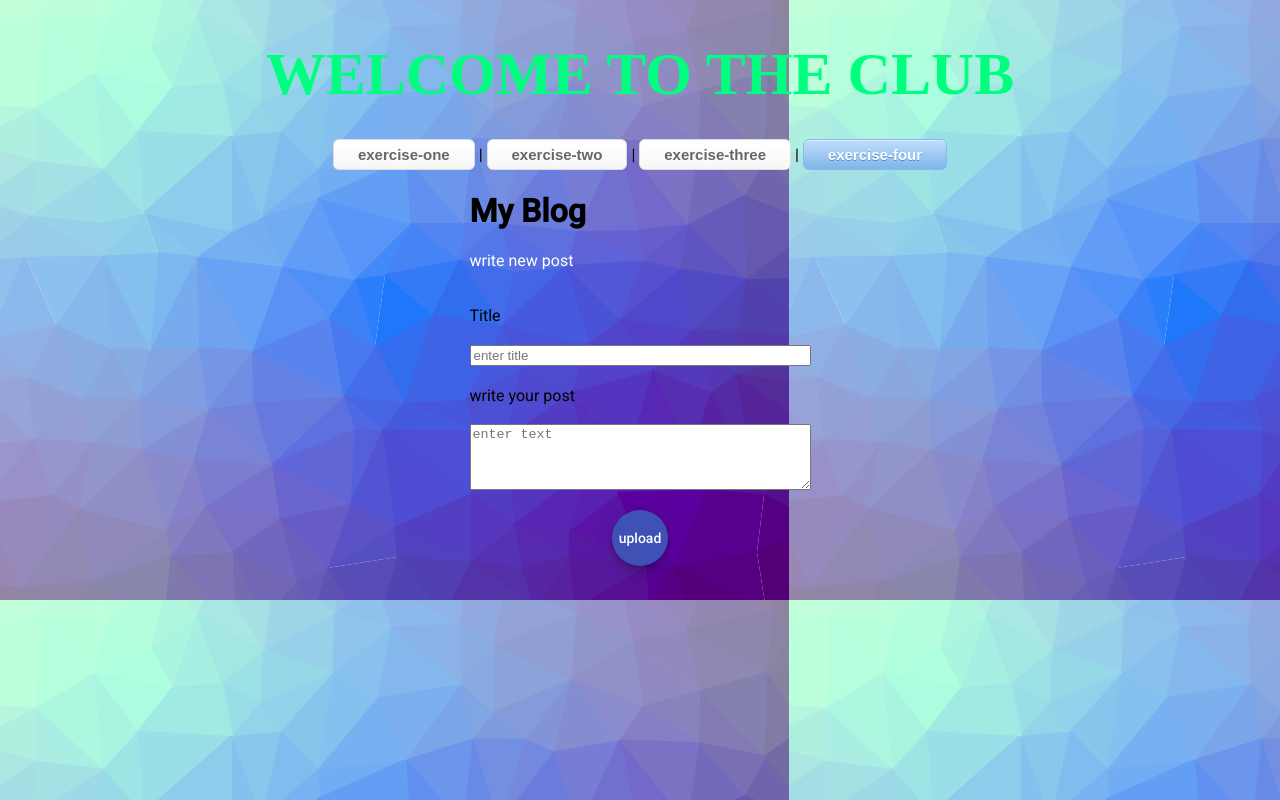
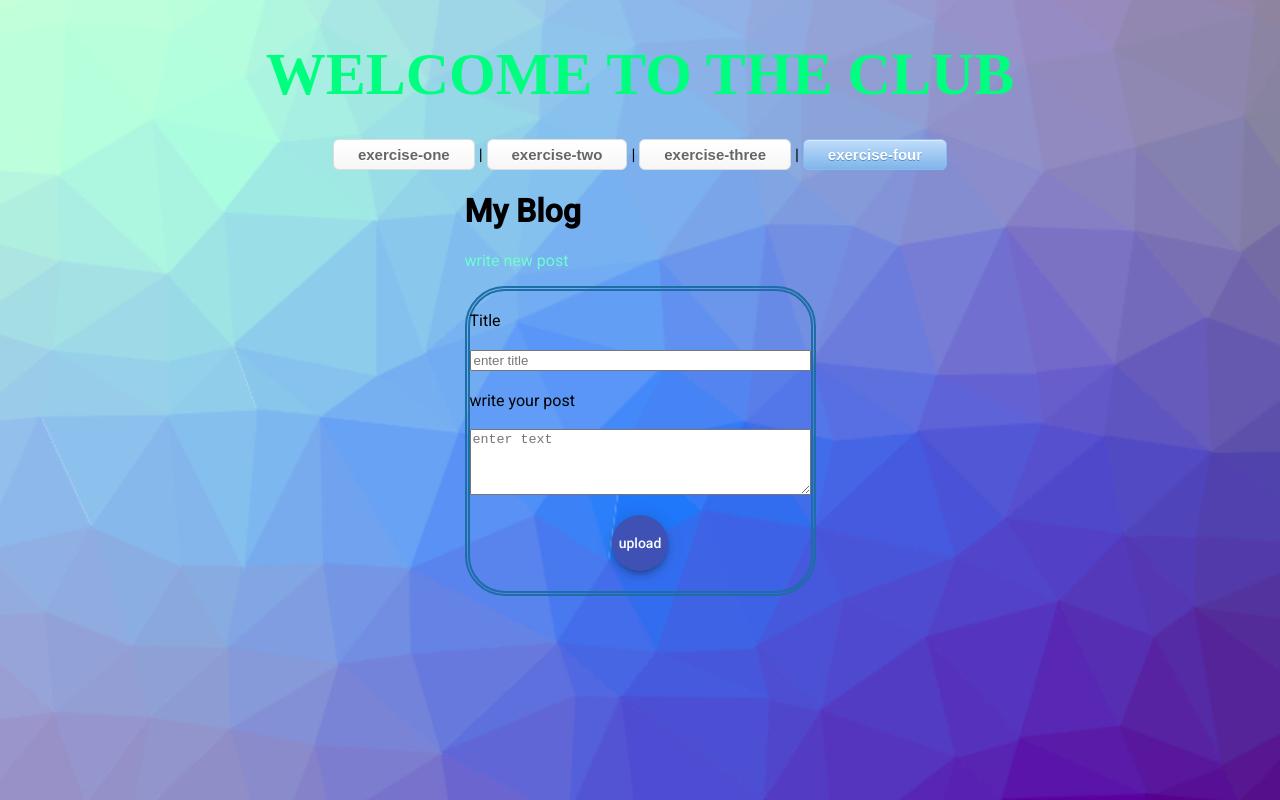
Before and after one commit to dekelalmog/my-repo, an Angular app in the folder my-app/: page /exercise-four in a window 1280 px wide. Built offline with nearby package versions, Linux system fonts and the light colour scheme.

Commit message:
style updated

```diff
--- a/my-app/src/app/app.component.css
+++ b/my-app/src/app/app.component.css
@@ -37,7 +37,6 @@ display: flex;
 flex-direction: column;
 align-items: center;
 height: 100%;
-background-image: url('../pictures/cool-background.png');
 }
 h1 {
 	font-family: 'Dancing Script', cursive;
--- a/my-app/src/app/exercise-four/post-list.component.css
+++ b/my-app/src/app/exercise-four/post-list.component.css
@@ -1,12 +1,10 @@
-p {
-  color: white;
-}
+
 @import '~font-awesome/css/font-awesome.css';
 
-.card{
-  background-image: url('../../pictures/cool-background.png');
+.new {
+  color: rgb(107, 255, 206);
+}
 
-}
 button{
   align-self: center;
 }
@@ -15,5 +13,6 @@ button{
   flex-direction: column;
   height: 300px;
   justify-content: space-evenly;
-
+  border: 5px double #1C6EA4;
+  border-radius: 40px;
 }
--- a/my-app/src/app/exercise-four/posts-list.component.html
+++ b/my-app/src/app/exercise-four/posts-list.component.html
@@ -1,4 +1,4 @@
-<p>write new post</p>
+<p class="new">write new post</p>
 <div style="display:flex; flex-direction:column" class="form">
     <label>Title</label>
     <input id="title" #title placeholder="enter title"/>
--- a/my-app/src/styles.css
+++ b/my-app/src/styles.css
@@ -1,4 +1,6 @@
 /* You can add global styles to this file, and also import other style files */
 
 html, body { height: 100%; }
-body { margin: 0; font-family: Roboto, "Helvetica Neue", sans-serif; }
+body { margin: 0; font-family: Roboto, "Helvetica Neue", sans-serif; background-image: url('./pictures/cool-background.png');background-size: cover;;
+    background-attachment:fixed;
+}
```
